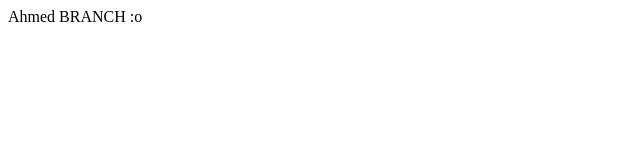
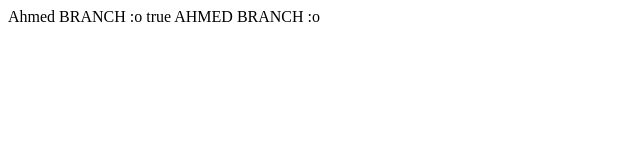
Before and after one commit to ahmedjebari022/IntegrationWeb, a plain HTML site: page index.html in a window 1280 px wide. Shown: the whole page, without its empty margins (0-640 px from the left). Drawn offline with Linux system fonts and the light colour scheme.

Commit message:
Ahmed branch first Init - AHMED KACEM JEBARI

```diff
--- a/index.html
+++ b/index.html
@@ -6,6 +6,7 @@
     <title>Document</title>
 </head>
 <body>
-    Ahmed BRANCH :o
+    Ahmed BRANCH :o true AHMED BRANCH :o
+
 </body>
 </html>
```
